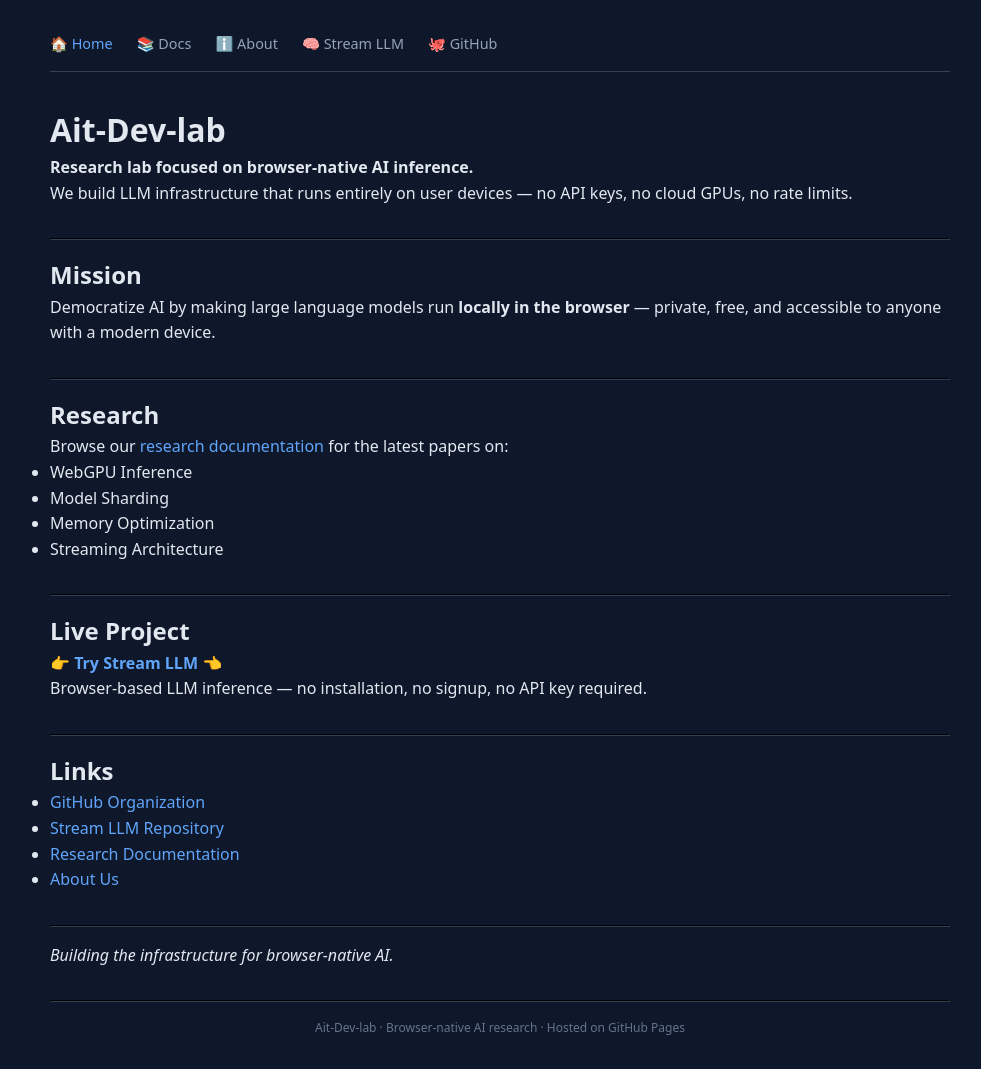
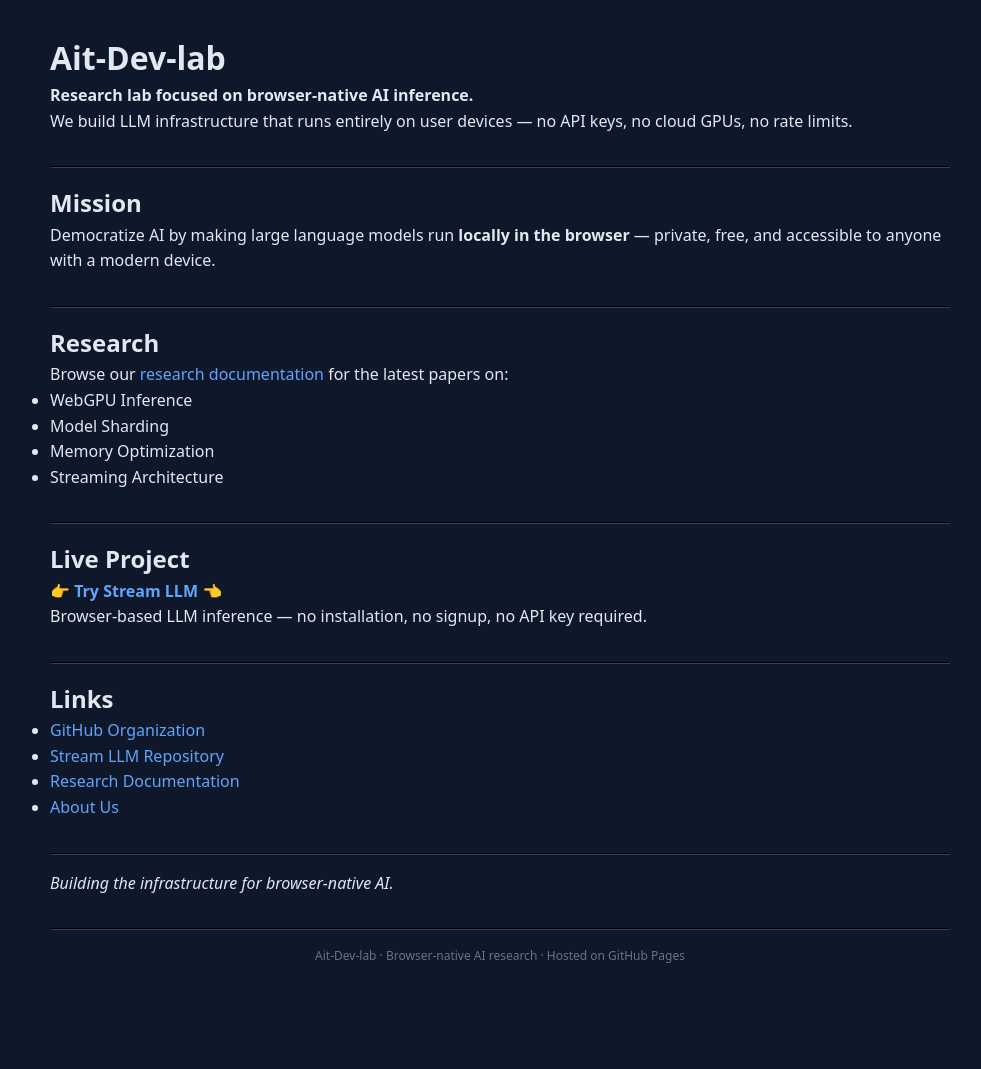
Before and after one commit to Ait-Dev-lab/.github, a Jekyll site: the page built from index.md, in a window 1280 px wide. Shown: the whole page, without its empty margins (140-1121 px from the left). Built offline with Jekyll 4.4.1, drawn with Linux system fonts in a browser that asks for light colours; our own code applies the rules of GitHub Pages for plain Markdown files; after the commit the page ends 997 px from its top, so only the background shows below that.

Commit message:
Remove navigation from layout

```diff
--- a/_layouts/default.html
+++ b/_layouts/default.html
@@ -14,63 +14,23 @@
             padding: 2rem;
         }
         .container { max-width: 900px; margin: 0 auto; }
-
-        /* Navigation */
-        .nav {
-            display: flex;
-            gap: 1.5rem;
-            flex-wrap: wrap;
-            margin-bottom: 2rem;
-            padding-bottom: 1rem;
-            border-bottom: 1px solid #334155;
-        }
-        .nav a {
-            color: #94a3b8;
-            text-decoration: none;
-            font-size: 0.9rem;
-        }
-        .nav a:hover {
-            color: #60a5fa;
-            text-decoration: underline;
-        }
-        .nav a.active {
-            color: #60a5fa;
-            font-weight: 500;
-        }
-
         a { color: #60a5fa; text-decoration: none; }
         a:hover { text-decoration: underline; }
-
         hr { border-color: #334155; margin: 2rem 0 1rem; }
-
         .footer {
             text-align: center;
             margin-top: 2rem;
             color: #64748b;
             font-size: 0.75rem;
         }
-
         @media (max-width: 600px) {
             body { padding: 1rem; }
-            .nav { gap: 1rem; }
         }
     </style>
 </head>
 <body>
     <div class="container">
-        <!-- Navigation -->
-        <div class="nav">
-            <a href="/.github/" class="{% if page.url == '/' or page.url == '/.github/' %}active{% endif %}">🏠 Home</a>
-            <a href="/.github/docs/" class="{% if page.url contains '/docs/' %}active{% endif %}">📚 Docs</a>
-            <a href="/.github/about/" class="{% if page.url contains '/about/' %}active{% endif %}">ℹ️ About</a>
-            <a href="https://ait-dev-lab.github.io/stream-llm/" target="_blank">🧠 Stream LLM</a>
-            <a href="https://github.com/Ait-Dev-lab" target="_blank">🐙 GitHub</a>
-        </div>
-
-        <!-- Page Content -->
         {{ content }}
-
-        <!-- Footer -->
         <div class="footer">
             <hr>
             <p>Ait-Dev-lab · Browser-native AI research · Hosted on GitHub Pages</p>
```
